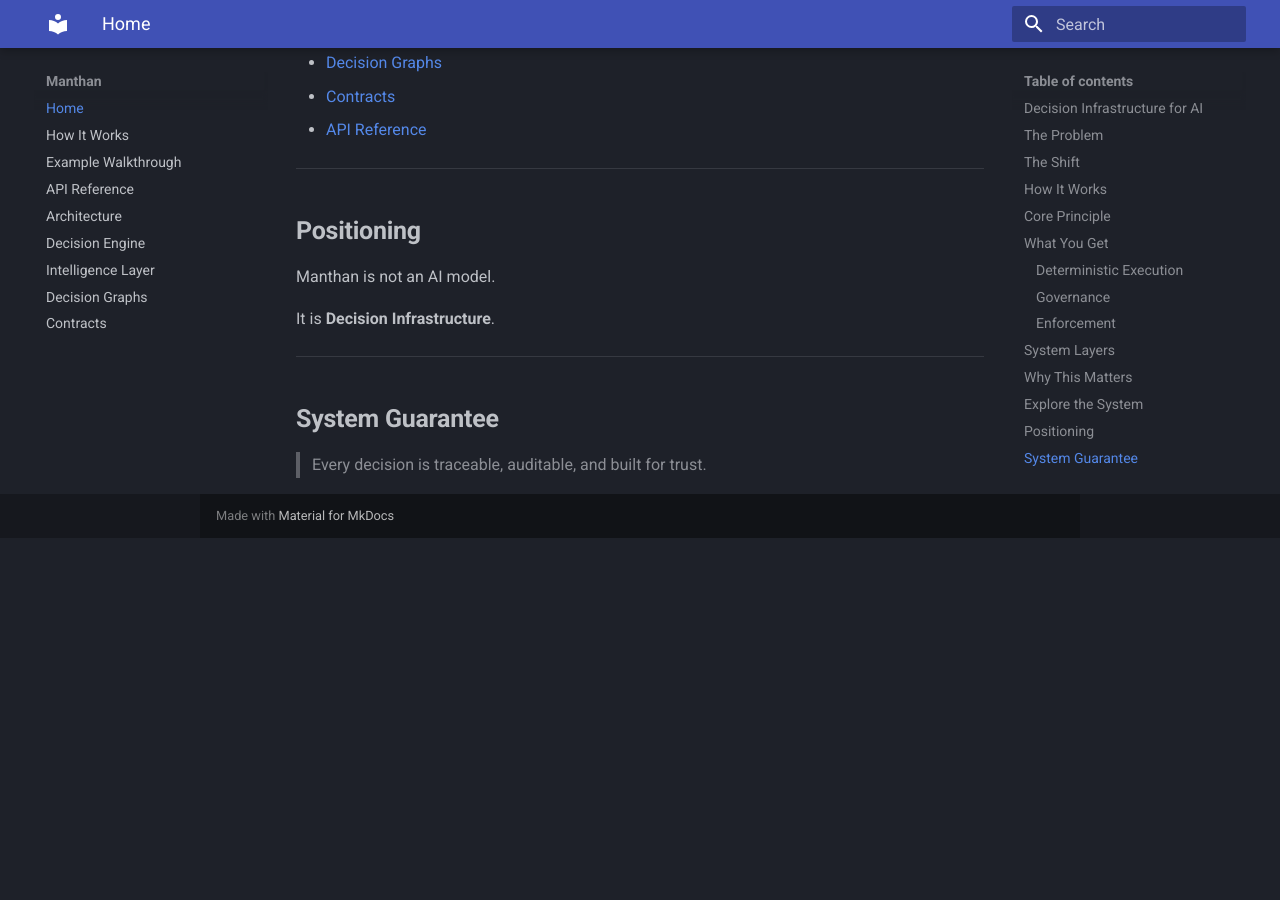
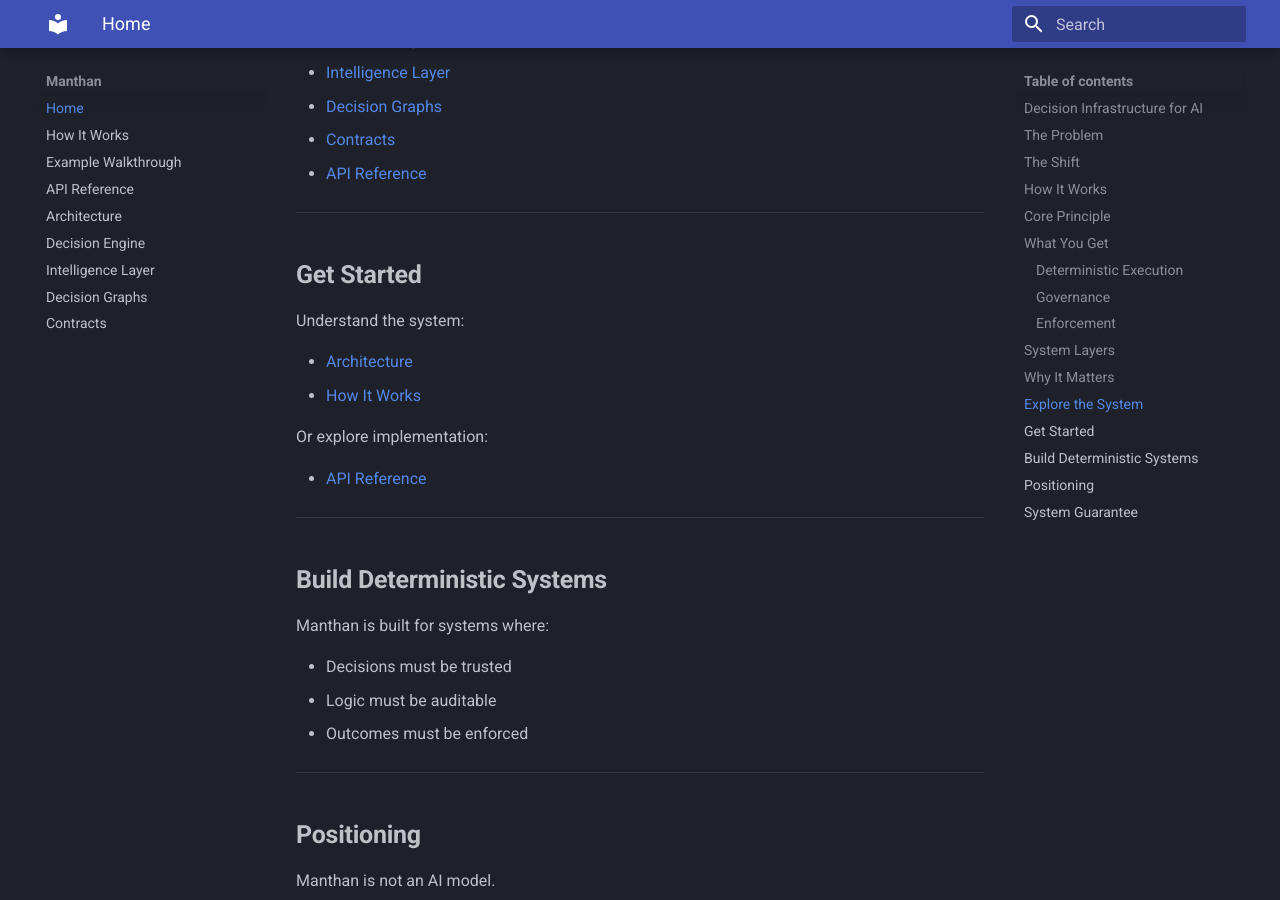
Before and after one commit to pavancharak/manthan-docs, an MkDocs documentation site: the page built from docs/index.md, in a window 1280 px wide and 900 px high, scrolled down 2836 px. Built offline with MkDocs 1.6.1 and Material for MkDocs 9.7.7, drawn with Linux system fonts in a browser that asks for light colours; before the commit the page ends 3374 px from its top, so only the background shows below that; some of the changed text lies outside the part shown.

Commit message:
docs: finalize deterministic decision system documentation

```diff
--- a/docs/index.md
+++ b/docs/index.md
@@ -3,6 +3,8 @@
 ## Decision Infrastructure for AI
 
 **Deterministic. Auditable. Enforceable.**
+
+[![GitHub](https://img.shields.io/badge/GitHub-Repository-111827?style=flat&logo=github)](https://github.com/pavancharak/manthan-docs)
 
 ---
 
@@ -80,7 +82,7 @@
 
 ---
 
-## Why This Matters
+## Why It Matters
 
 Without determinism:
 
@@ -108,6 +110,29 @@
 
 ---
 
+## Get Started
+
+Understand the system:
+
+- [Architecture](architecture.md)
+- [How It Works](how-it-works.md)
+
+Or explore implementation:
+
+- [API Reference](api.md)
+
+---
+
+## Build Deterministic Systems
+
+Manthan is built for systems where:
+
+- Decisions must be trusted
+- Logic must be auditable
+- Outcomes must be enforced
+
+---
+
 ## Positioning
 
 Manthan is not an AI model.
```
Also changed, not shown: docs/assets/logo.svg (added), site/index.html, site/search/search_index.json, site/stylesheets/extra.css.
